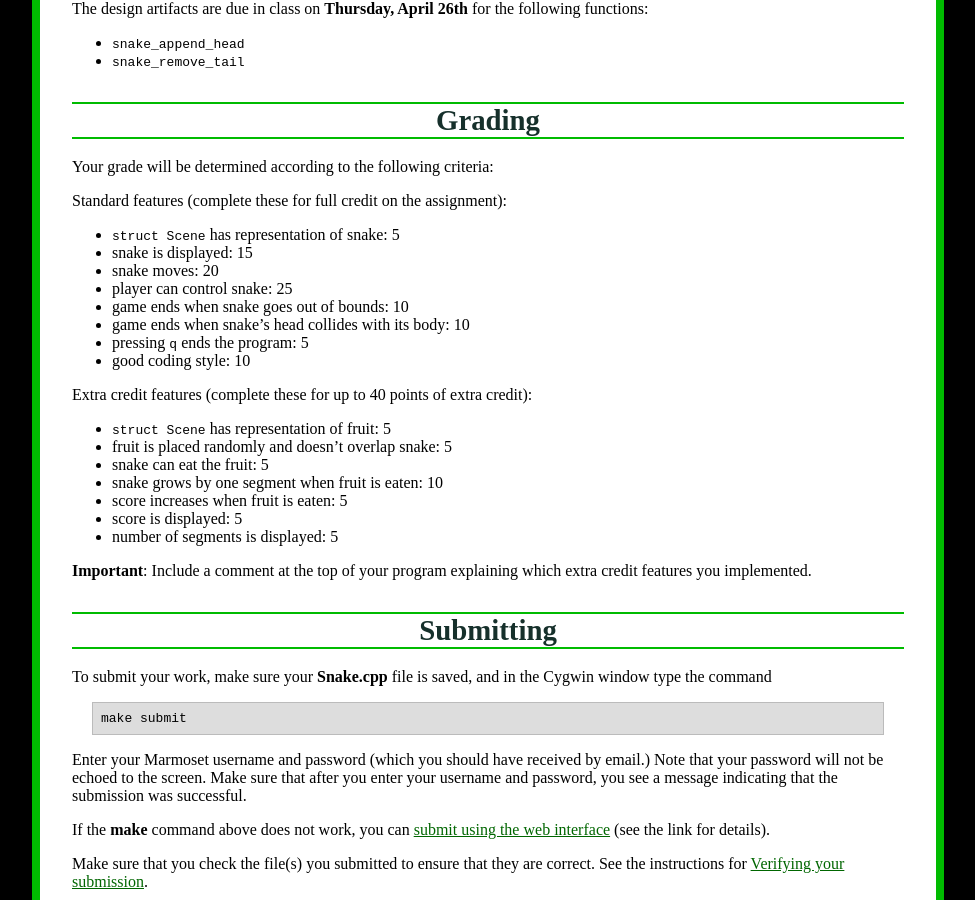
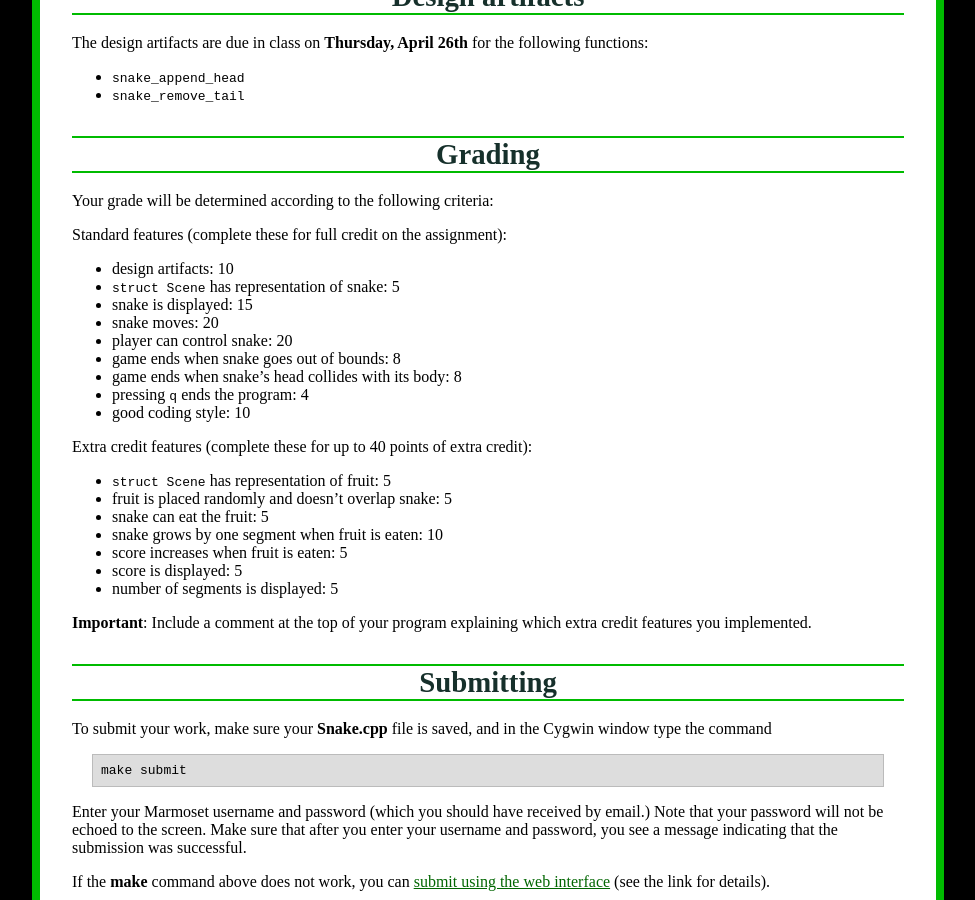
Before and after one commit to ycpcs/cs101-spring2018, a Jekyll site: the page built from assign/assign05.md, in a window 1280 px wide and 900 px high, scrolled down 5478 px. Shown: the whole window, without its empty margins (152-1127 px from the left). Built offline with Jekyll 4.4.1, drawn with Linux system fonts in a browser that asks for light colours; some of the changed text lies outside the part shown.

Commit message:
add design artifact to grading rubric

```diff
--- a/assign/assign05.md
+++ b/assign/assign05.md
@@ -2,6 +2,8 @@
 layout: default
 title: "Assignment 5: Snake"
 ---
+
+*Update 5/3*: updated grading rubric to include design artifacts
 
 **Due dates**:
 
@@ -200,13 +202,14 @@ Your grade will be determined according to the following criteria:
 
 Standard features (complete these for full credit on the assignment):
 
+* design artifacts: 10
 * `struct Scene` has representation of snake: 5
 * snake is displayed: 15
 * snake moves: 20
-* player can control snake: 25
-* game ends when snake goes out of bounds: 10
-* game ends when snake's head collides with its body: 10
-* pressing `q` ends the program: 5
+* player can control snake: 20
+* game ends when snake goes out of bounds: 8
+* game ends when snake's head collides with its body: 8
+* pressing `q` ends the program: 4
 * good coding style: 10
 
 Extra credit features (complete these for up to 40 points of extra credit):
```
